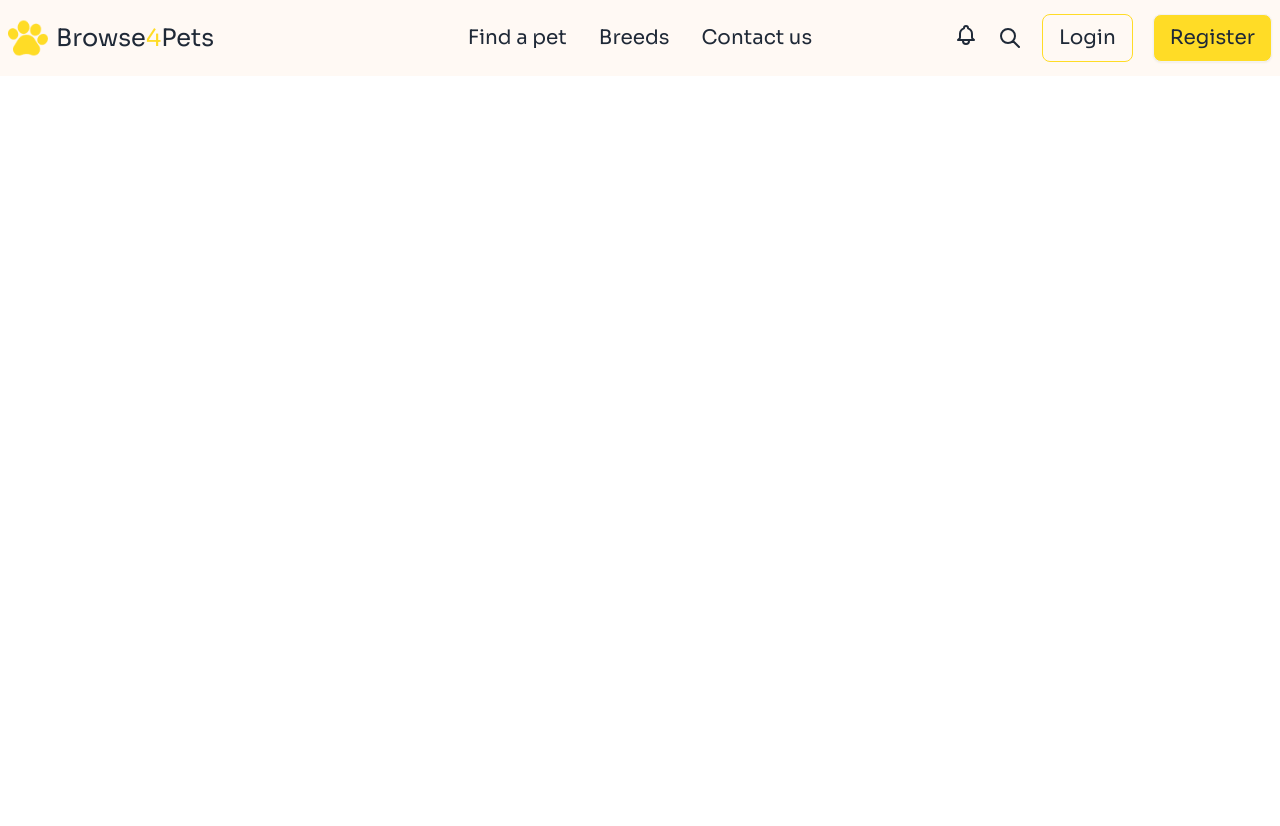
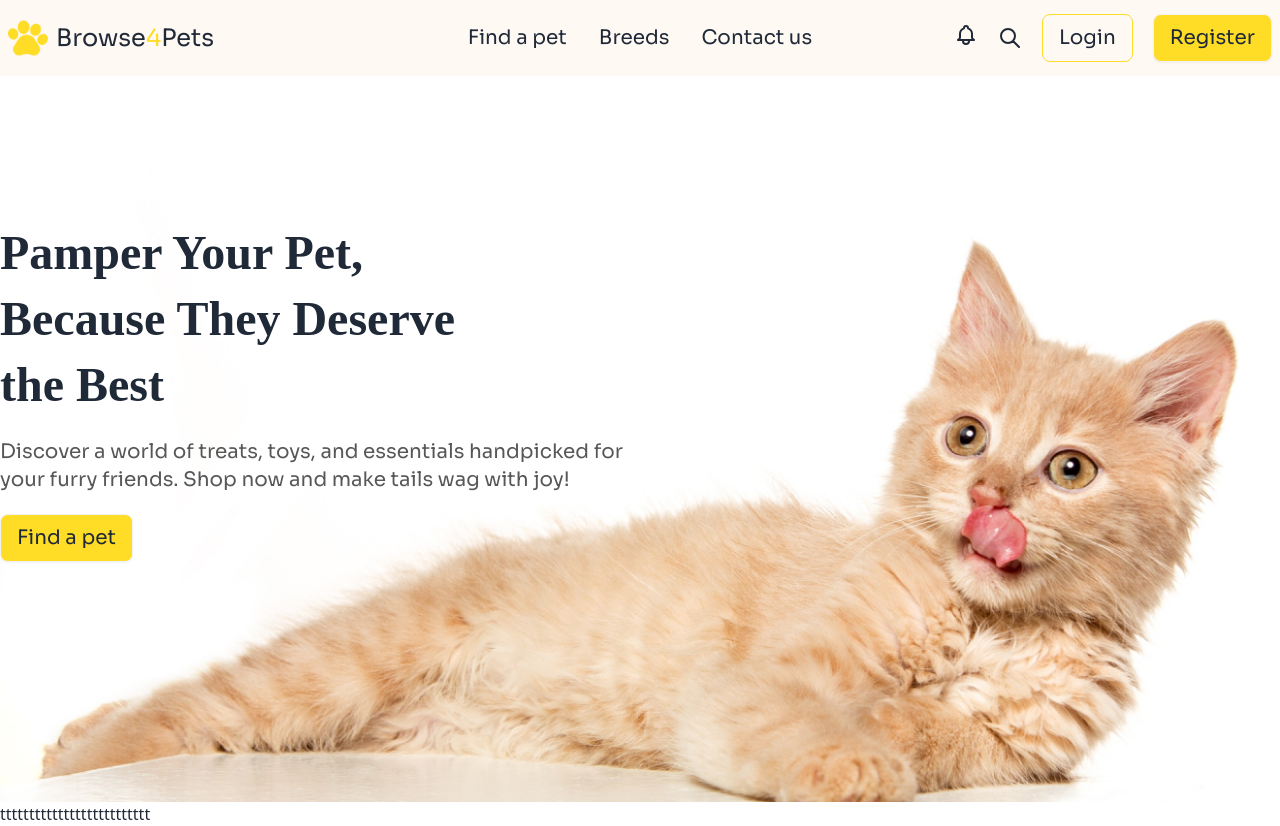
Before and after one commit to Rayhan-Rony/Browse-4-Pets, a plain HTML site: page index.html in a window 1280 px wide. Before the commit the page ends 800 px from the top, so only its background shows below. Drawn offline with nearby package versions, Linux system fonts and the light colour scheme; a web font is replaced by a local one.

Commit message:
added hero section

```diff
--- a/index.html
+++ b/index.html
@@ -42,6 +42,8 @@
               clifford: "#da373d",
               "primary-bg": "rgba(255, 249, 244, 1)",
               "primary-color": "rgba(255, 220, 38, 1)",
+              "primary-font-color": "rgb(17, 17, 17)",
+              // "primary-font-color": "rgba(0, 0, 0,1)",
             },
           },
         },
@@ -51,6 +53,7 @@
   <body>
     <!-- header  -->
     <header>
+      <!-- nav section  -->
       <nav
         class="bg-primary-bg sora-font flex justify-between items-center border-b border-primary-color lg:border-none"
       >
@@ -134,9 +137,64 @@
           </svg>
         </div>
       </nav>
+      <!-- hero section  -->
+      <section class="container mx-auto">
+        <div class="relative">
+          <!-- hero content  -->
+          <div
+            class="max-w-[39rem] relative lg:absolute lg:top-36 lg:pt-0 lg:px-0 pt-8 px-4 z-20"
+          >
+            <h1
+              class="mb-5 lg:text-5xl text-3xl font-bold adlam-font lg:leading-snug"
+            >
+              Pamper Your Pet, <br />
+              Because They Deserve <br />
+              the Best
+            </h1>
+            <p
+              class="mb-5 sora-font lg:text-xl text-primary-font-color opacity-70"
+            >
+              Discover a world of treats, toys, and essentials handpicked for
+              your furry friends. Shop now and make tails wag with joy!
+            </p>
+            <button
+              class="btn bg-primary-color sora-font font-normal lg:text-xl"
+            >
+              Find a pet
+            </button>
+          </div>
+          <!-- hero image  -->
+          <div class="w-full">
+            <img
+              src="./assets/cat-big.png "
+              alt=""
+              class="w-full relative lg:top-0 top-[-7rem] z-0"
+            />
+          </div>
+          <!-- <div class="w-full lg:static absolute top-56 z-0">
+              <img src="./assets/cat-big.png " alt="" class="w-full" />
+            </div> -->
+          <!-- <div
+              class="max-w-lg absolute lg:top-36 lg:pt-0 lg:px-0 pt-8 px-4 z-10"
+            >
+              <h1
+                class="mb-5 lg:text-5xl text-3xl font-bold adlam-font lg:leading-snug"
+              >
+                Pamper Your Pet, Because They Deserve the Best
+              </h1>
+              <p class="mb-5 sora-font">
+                Discover a world of treats, toys, and essentials handpicked for
+                your furry friends. Shop now and make tails wag with joy!
+              </p>
+              <button class="btn bg-primary-color sora-font">Find a pet</button>
+            </div> -->
+        </div>
+      </section>
     </header>
     <!-- main -->
-    <main></main>
+    <main>
+      <h1 class="lg:mt-0 mt-[-110px]">tttttttttttttttttttttttttt</h1>
+    </main>
     <!-- footer -->
     <footer></footer>
   </body>
```
